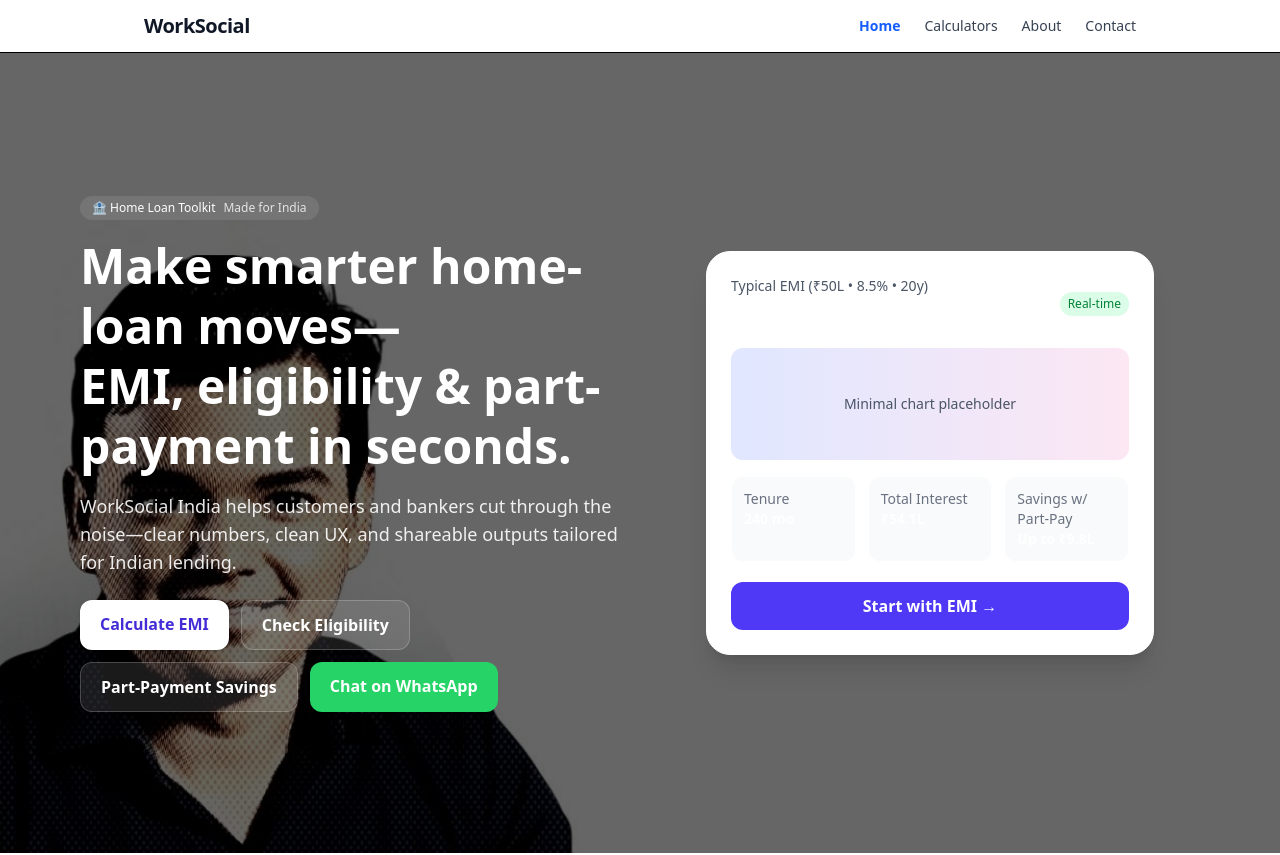
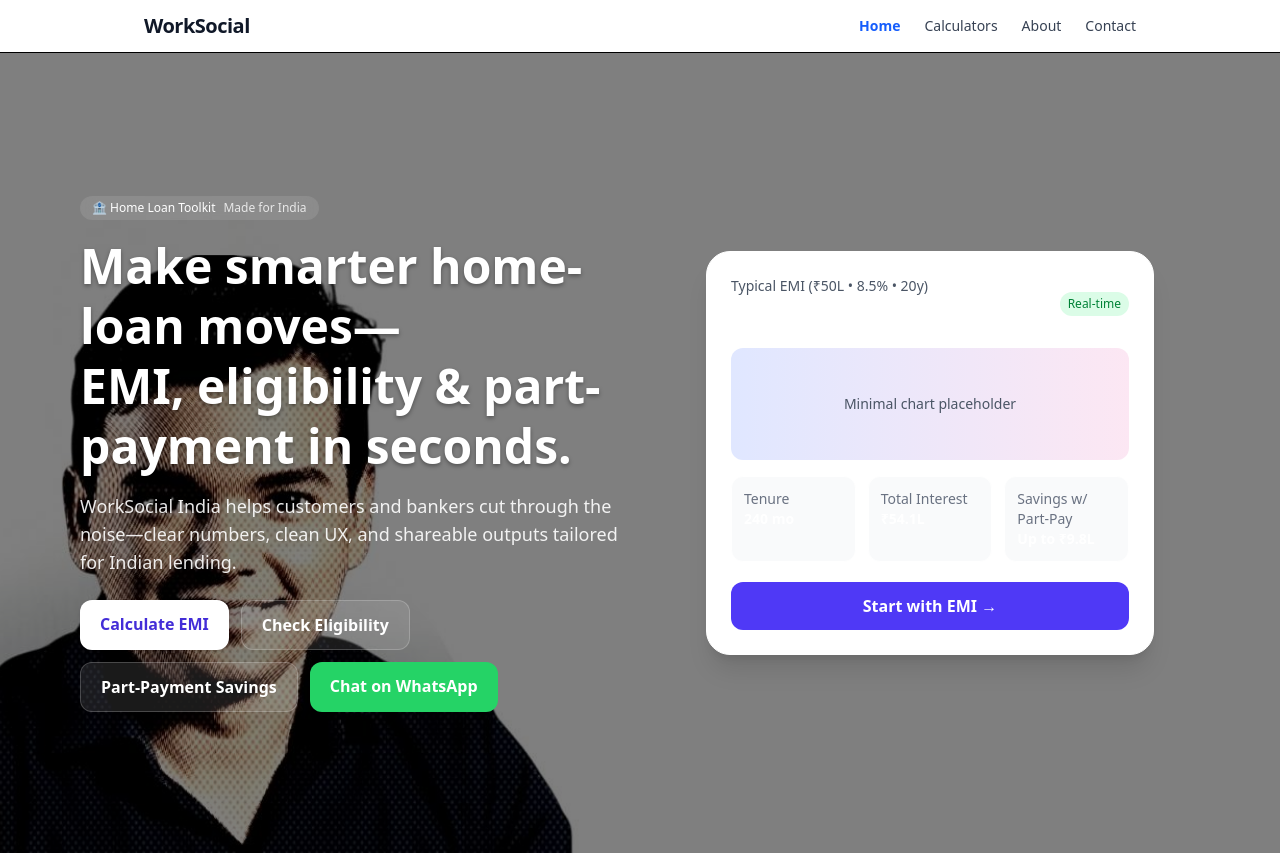
Before and after one commit to worksocial-india/worksocial-ecosystem, a React (Vite) app: page / in a window 1280 px wide. Shown: the top 855 px of the page. Built offline with nearby package versions, Linux system fonts and the light colour scheme.

Commit message:
Hero: bundled background image + GA4 route tracking

```diff
--- a/src/components/Footer.jsx
+++ b/src/components/Footer.jsx
@@ -48,7 +48,7 @@ export default function Footer() {
               </svg>
             </a>
             {/* YouTube */}
-            <a className={aLink} href="https://www.youtube.com/@worksocial" target="_blank" rel="noreferrer" aria-label="YouTube">
+            <a className={aLink} href="https://www.youtube.com/@worksocialindia" target="_blank" rel="noreferrer" aria-label="YouTube">
               <svg width="24" height="24" viewBox="0 0 24 24" fill="none" aria-hidden="true">
                 <path d="M21.58 7.2a3 3 0 0 0-2.12-2.13C17.98 4.5 12 4.5 12 4.5s-5.98 0-7.46.57A3 3 0 0 0 2.42 7.2 31.62 31.62 0 0 0 2 12c0 1.65.2 3.3.42 4.8a3 3 0 0 0 2.12 2.13C5.98 19.5 12 19.5 12 19.5s5.98 0 7.46-.57a3 3 0 0 0 2.12-2.13c.22-1.5.42-3.15.42-4.8 0-1.65-.2-3.3-.42-4.8ZM10 15.5v-7l6 3.5-6 3.5Z" fill="currentColor"/>
               </svg>
--- a/src/components/Hero.jsx
+++ b/src/components/Hero.jsx
@@ -1,15 +1,17 @@
+// src/components/Hero.jsx
 import { Link } from "react-router-dom";
+import heroBg from "../assets/hero-bg.jpg"; // <-- bundled import (Vite will fingerprint + serve it)
 
 export default function Hero() {
   return (
     <header
-      className="relative h-screen flex items-center bg-cover bg-center"
-      style={{ backgroundImage: "url('/images/hero-bg.jpg')" }}
+      className="relative min-h-[90vh] md:h-screen flex items-center bg-cover bg-center"
+      style={{ backgroundImage: `url(${heroBg})` }}
     >
-      {/* Dark overlay for readability */}
-      <div className="absolute inset-0 bg-black/60"></div>
+      {/* Dark overlay for readability (tune to 40–60% based on your photo) */}
+      <div className="absolute inset-0 bg-black/50"></div>
 
-      {/* Content container */}
+      {/* Content */}
       <div className="relative z-10 max-w-6xl mx-auto px-4 py-16 text-white">
         <div className="grid lg:grid-cols-2 gap-10 items-center">
           {/* Left: copy + CTAs */}
@@ -19,17 +21,16 @@ export default function Hero() {
               <span className="opacity-80">Made for India</span>
             </div>
 
-            <h1 className="mt-4 text-3xl md:text-5xl font-extrabold leading-tight">
+            <h1 className="mt-4 text-3xl md:text-5xl font-extrabold leading-tight drop-shadow-[0_2px_2px_rgba(0,0,0,0.35)]">
               Make smarter home-loan moves—
               <span className="block">EMI, eligibility & part-payment in seconds.</span>
             </h1>
 
-            <p className="mt-4 text-white/90 md:text-lg">
+            <p className="mt-4 text-white/90 md:text-lg max-w-xl">
               WorkSocial India helps customers and bankers cut through the noise—clear
               numbers, clean UX, and shareable outputs tailored for Indian lending.
             </p>
 
-            {/* primary CTAs */}
             <div className="mt-6 flex flex-wrap gap-3">
               <Link
                 to="/calculators/emi"
@@ -51,7 +52,8 @@ export default function Hero() {
               </Link>
               <a
                 href="https://wa.me/918000000000?text=Hi%20WorkSocial%20India%20—%20I%20want%20help%20with%20my%20home%20loan."
-                target="_blank" rel="noopener noreferrer"
+                target="_blank"
+                rel="noopener noreferrer"
                 className="rounded-xl bg-[#25D366] text-white font-semibold px-5 py-3 hover:opacity-95"
                 title="WhatsApp us"
               >
@@ -60,7 +62,7 @@ export default function Hero() {
             </div>
           </div>
 
-          {/* Right: illustration / KPI card */}
+          {/* Right: KPI card */}
           <div className="relative">
             <div className="mx-auto max-w-md">
               <div className="rounded-3xl bg-white shadow-xl p-6 border">
```
Also changed, not shown: src/assets/hero-bg.jpg (renamed from public/images/hero-bg.jpg).
